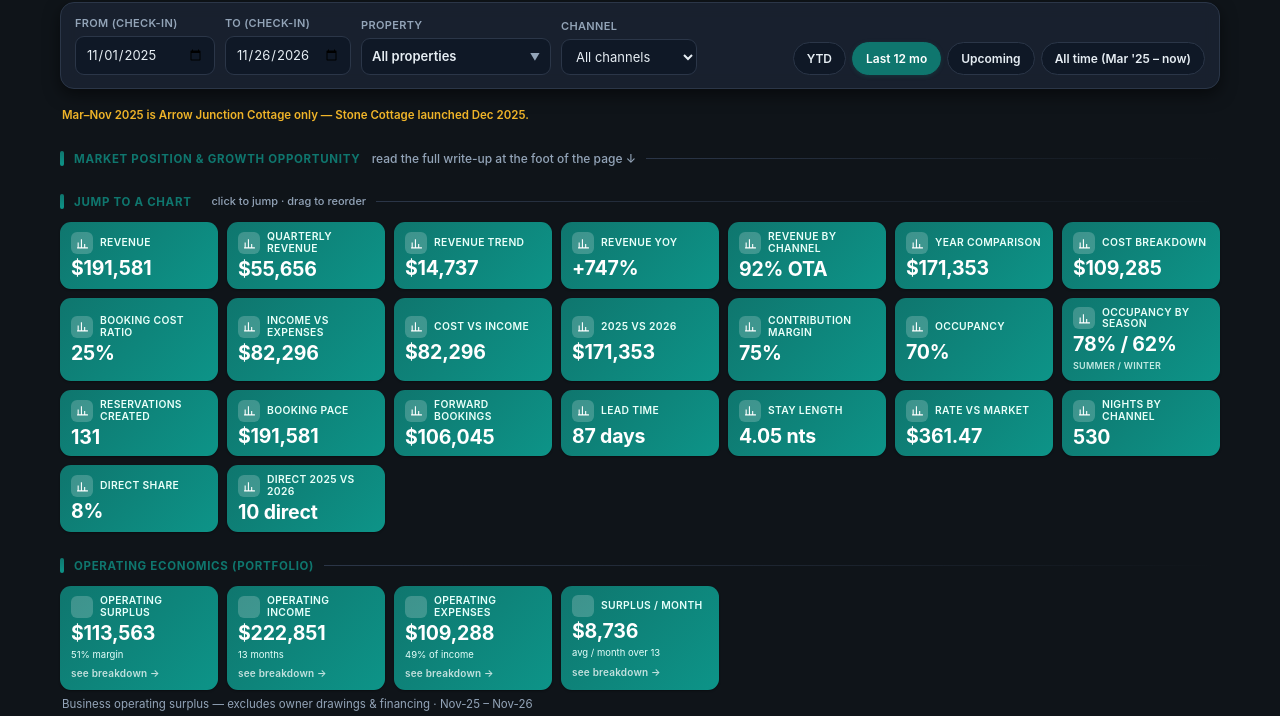
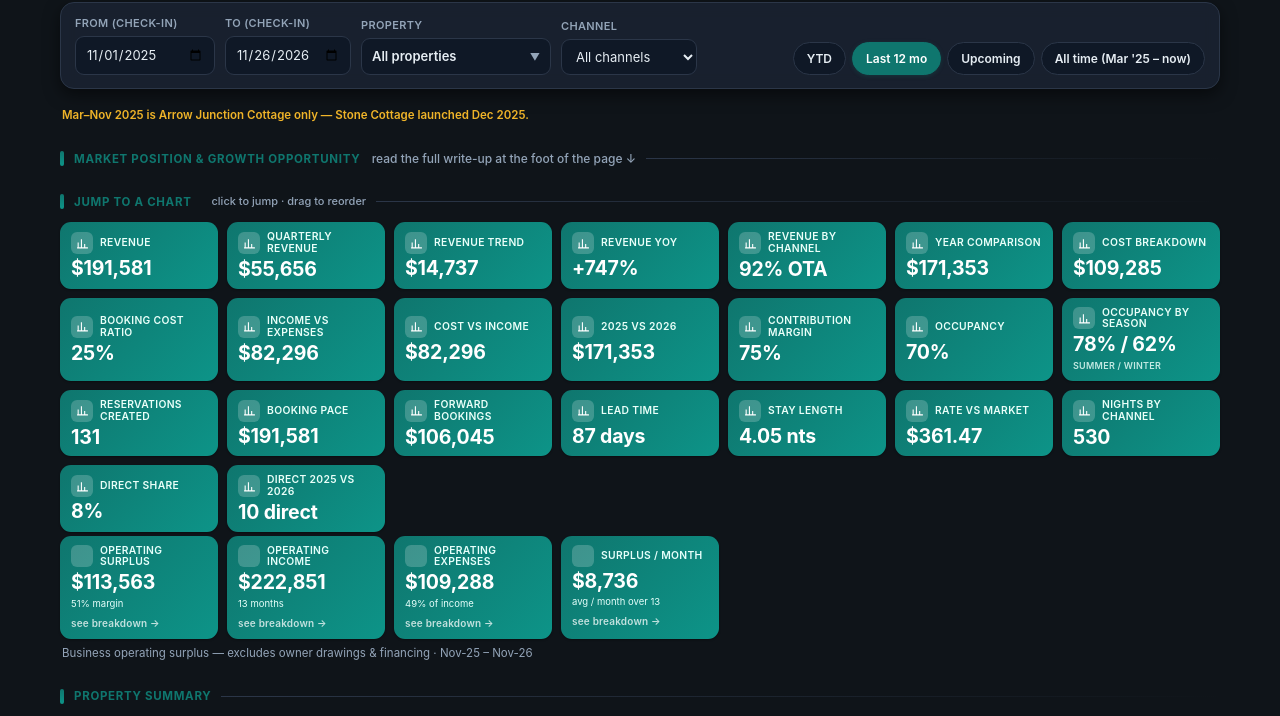
Before and after one commit to DiggingGold/arrow-investor, a plain HTML site: page index.html in a window 1280 px wide. Shown: the part 84-800 px from the top of the page. Drawn offline with Linux system fonts and the light colour scheme; animation ran at ten frames a second.

Commit message:
Remove 'Operating economics (portfolio)' section heading (keep tiles)

```diff
--- a/index.html
+++ b/index.html
@@ -238,7 +238,6 @@ tbody tr:hover{background:#0f766e08}
     <div class="sec"><span>Jump to a chart</span><span style="font-size:11px;color:var(--muted2);font-weight:500;text-transform:none;letter-spacing:0;margin-left:10px">click to jump · drag to reorder</span></div>
     <div class="chartnav" id="chartnav"></div>
 
-    <div class="sec"><span>Operating economics (portfolio)</span></div>
     <div class="kpis">
       <div class="kpi hero"><div class="top"><div class="ic" style="background:rgba(255,255,255,.2)"><svg viewBox="0 0 24 24" stroke="#fff">{ICONS_cash}</svg></div><div class="lab">Operating surplus</div></div><div class="val" id="oe1v">$217,961</div><div class="note" id="oe1n">58% margin</div></div>
       <div class="kpi hero"><div class="top"><div class="ic" style="background:rgba(255,255,255,.2)"><svg viewBox="0 0 24 24" stroke="#fff">{ICONS_pct}</svg></div><div class="lab">Operating income</div></div><div class="val" id="oe2v">$376,564</div><div class="note" id="oe2n">15 months</div></div>
```
